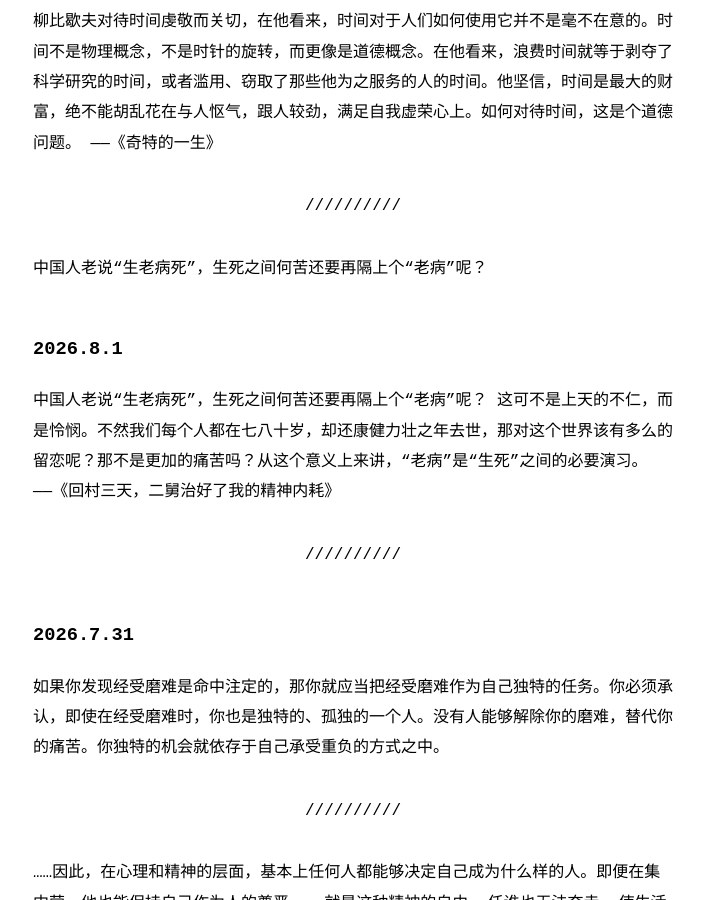
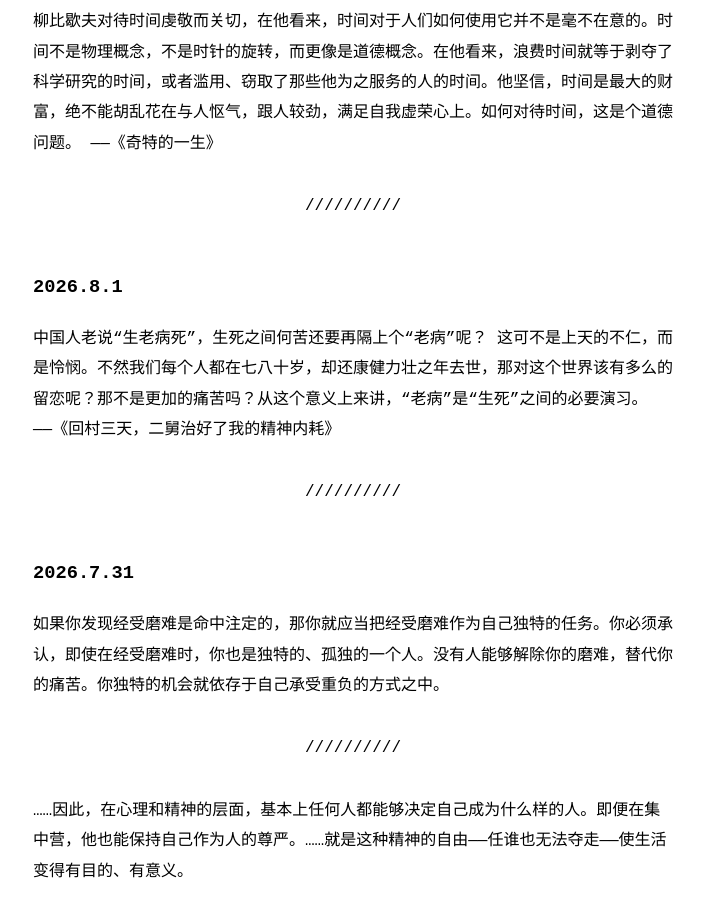
Before and after one commit to qzh1880/qzh1880.github.io, a Jekyll site: the page built from Excerpts.md, in a window 1280 px wide and 900 px high, scrolled down 607 px. Shown: the whole window, without its empty margins (287-991 px from the left). Built offline with Jekyll 4.4.1, drawn with Linux system fonts in a browser that asks for light colours.

Commit message:
Excerpts.md

```diff
--- a/Excerpts.md
+++ b/Excerpts.md
@@ -18,7 +18,6 @@ title: Excerpts
 ——《奇特的一生》
 
 ---
-中国人老说“生老病死”，生死之间何苦还要再隔上个“老病”呢？
 
 ### 2026.8.1
 中国人老说“生老病死”，生死之间何苦还要再隔上个“老病”呢？
```
